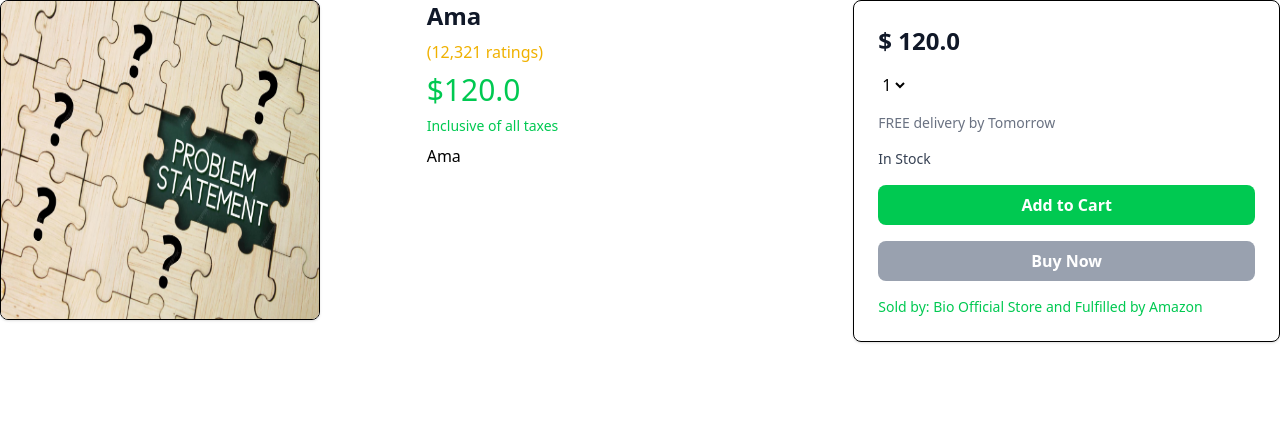
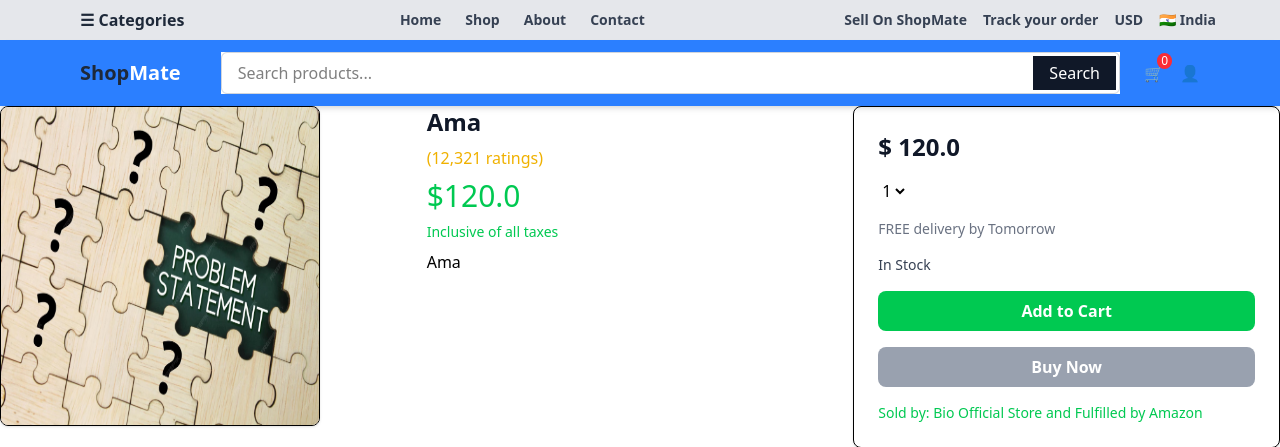
Before and after one commit to joedrake0909/Django_Pro, a Django app: a page that uses E-comerce_Website/mysite/myapp/templates/myapp/base.html in a window 1280 px wide. Shown: the top 447 px of the page. Run offline with Django 5.2, Linux system fonts and the light colour scheme; data comes from the database, SQL or seed files in the repository; both versions use the stored data as it was after the commit; some libraries are stand-ins or nearby versions.

Commit message:
feat(cart): build session-based cart with add, update, and item count features

```diff
--- /dev/null
+++ b/E-comerce_Website/mysite/cart/cart.py
@@ -0,0 +1,19 @@
+class Cart():
+    def __init__(self,request):
+        self.session = request.session
+        cart = request.session.get('cart')
+        if 'cart' not in request.session:
+            cart = self.session['cart']={}
+        self.cart = cart
+
+    def __len__(self):
+        return sum ( int(item['qty']) for item in self.cart.values() )
+
+
+    def add(self,product,product_qty):
+        product_id = str(product.id)
+        if product_id in self.cart:
+            self.cart[product_id]['qty'] = int(self.cart[product_id]['qty']) + int(product_qty)
+        else:
+            self.cart[product_id] = {'price': str(product.price), 'qty': int(product_qty)}
+        self.session.modified=True
--- /dev/null
+++ b/E-comerce_Website/mysite/cart/context_processors.py
@@ -0,0 +1,4 @@
+from .cart import Cart
+
+def cart(request):
+    return {'cart':Cart(request)}
--- a/E-comerce_Website/mysite/myapp/templates/myapp/base.html
+++ b/E-comerce_Website/mysite/myapp/templates/myapp/base.html
@@ -1,15 +1,123 @@
-<!DOCTYPE html>
+<!doctype html>
 <html lang="en">
-<head>
-    <meta charset="UTF-8">
-    <meta name="viewport" content="width=device-width, initial-scale=1.0">
+  <head>
+    <meta charset="UTF-8" />
+    <meta name="viewport" content="width=device-width, initial-scale=1.0" />
     <script src="https://cdn.jsdelivr.net/npm/@tailwindcss/browser@4"></script>
-    <script src="https://code.jquery.com/jquery-4.0.0.js" integrity="sha256-9fsHeVnKBvqh3FB2HYu7g2xseAZ5MlN6Kz/qnkASV8U=" crossorigin="anonymous"></script>
+    <script
+      src="https://code.jquery.com/jquery-4.0.0.js"
+      integrity="sha256-9fsHeVnKBvqh3FB2HYu7g2xseAZ5MlN6Kz/qnkASV8U="
+      crossorigin="anonymous"
+    ></script>
     <title>Document</title>
-</head>
-<body>
+  </head>
+  <body>
+    <!--Nav-->
+    <nav
+      class="bg-gray-200 shadow-md px-4 py-2 px-16 flex items-center justify-between"
+    >
+      <!-- Logo -->
+      <div class="flex items-center space-x-2">
+        <!-- <img
+          src="https://via.placeholder.com/40"
+          alt="Logo"
+          class="h-10 w-10"
+        /> -->
+        <span class="text-md font-semibold text-gray-800 px-4"
+          >☰ Categories</span
+        >
+      </div>
+
+      <!-- Navigation Links (Hidden on Mobile) -->
+      <div class="hidden md:flex space-x-6 font-bold text-sm">
+        <a href="#" class="text-gray-700 hover:text-blue-600">Home</a>
+        <a href="#" class="text-gray-700 hover:text-blue-600">Shop</a>
+        <a href="#" class="text-gray-700 hover:text-blue-600">About</a>
+        <a href="#" class="text-gray-700 hover:text-blue-600">Contact</a>
+      </div>
+
+      <!-- Search Bar -->
+
+      <!-- Icons -->
+      <div class="flex items-center space-x-4 font-bold text-sm">
+        <a href="#" class="text-gray-700 hover:text-blue-600"
+          >Sell On ShopMate</a
+        >
+        <a href="#" class="text-gray-700 hover:text-blue-600"
+          >Track your order</a
+        >
+        <a href="#" class="text-gray-700 hover:text-blue-600">USD</a>
+        <a href="#" class="text-gray-700 hover:text-blue-600">🇮🇳 India</a>
+      </div>
+    </nav>
+    <nav
+      class="bg-blue-500 shadow-md px-4 py-3 px-16 flex items-center justify-between"
+    >
+      <!-- Logo -->
+      <div class="flex items-center space-x-2">
+        <!-- <img
+          src="https://via.placeholder.com/40"
+          alt="Logo"
+          class="h-10 w-10"
+        /> -->
+        <span class="text-xl font-semibold text-gray-800 px-4"
+          >Shop<span class="text-white">Mate</span>
+        </span>
+      </div>
+
+      <!-- Navigation Links (Hidden on Mobile) -->
+
+      <!-- Search Bar -->
+      <div class="lg:block flex-grow mx-6 bg-white">
+        <form class="relative w-full">
+          <input
+            type="text"
+            name="item_name"
+            placeholder="Search products..."
+            class="w-full px-4 py-2 pr-20 rounded-md border border-gray-300 focus:outline-none focus:ring-2 focus:ring-blue-400"
+          />
+          <button
+            type="submit"
+            class="absolute right-1 top-1 bottom-1 px-4 bg-gray-900 text-white hover:bg-gray-700"
+          >
+            Search
+          </button>
+        </form>
+      </div>
+
+      <!-- Icons -->
+      <div class="flex items-center space-x-4">
+        <!-- Search Icon for Mobile -->
+        <button class="md:hidden text-gray-600 hover:text-blue-600">🔍</button>
+
+        <!-- Cart -->
+        <a href="" class="relative">
+          🛒
+          <span
+            id="cart-qty"
+            class="absolute -top-2 -right-2 text-xs bg-red-500 text-white rounded-full px-1"
+          >
+          {% with qty_amount=cart|length %}
+            {% if qty_amount > 0 %}
+              {{ qty_amount }}
+            {% else %}
+              0
+            {% endif %}
+            {% endwith %}
+          </span>
+        </a>
+
+        <!-- User -->
+        <a href="#" class="text-gray-600 hover:text-blue-600">👤</a>
+
+        <!-- Hamburger Menu (Mobile) -->
+        <button class="md:hidden text-gray-600 hover:text-blue-600">☰</button>
+      </div>
+    </nav>
+    <!--Nav-->
     {% block body %}
+    <!--Comment-->
+
     {% endblock %}
-
-</body>
+  </body>
 </html>
--- a/E-comerce_Website/mysite/myapp/templates/myapp/detail.html
+++ b/E-comerce_Website/mysite/myapp/templates/myapp/detail.html
@@ -74,7 +74,11 @@
                 csrfmiddlewaretoken:"{{csrf_token}}",
                 product_id: $(this).val(),
                 product_quantity: $("#select option:selected").text(),
-            }
+            },
+            success: function(json) {
+                console.log(json);
+                document.getElementById("cart-qty").textContent = json.qty;
+            },
         });
     });
 </script>
--- a/E-comerce_Website/mysite/mysite/settings.py
+++ b/E-comerce_Website/mysite/mysite/settings.py
@@ -63,6 +63,7 @@ TEMPLATES = [
                 'django.template.context_processors.request',
                 'django.contrib.auth.context_processors.auth',
                 'django.contrib.messages.context_processors.messages',
+                'cart.context_processors.cart',
             ],
         },
     },
```
Also changed, not shown: E-comerce_Website/mysite/cart/views.py (+9 -1 lines), E-comerce_Website/mysite/db.sqlite3.
